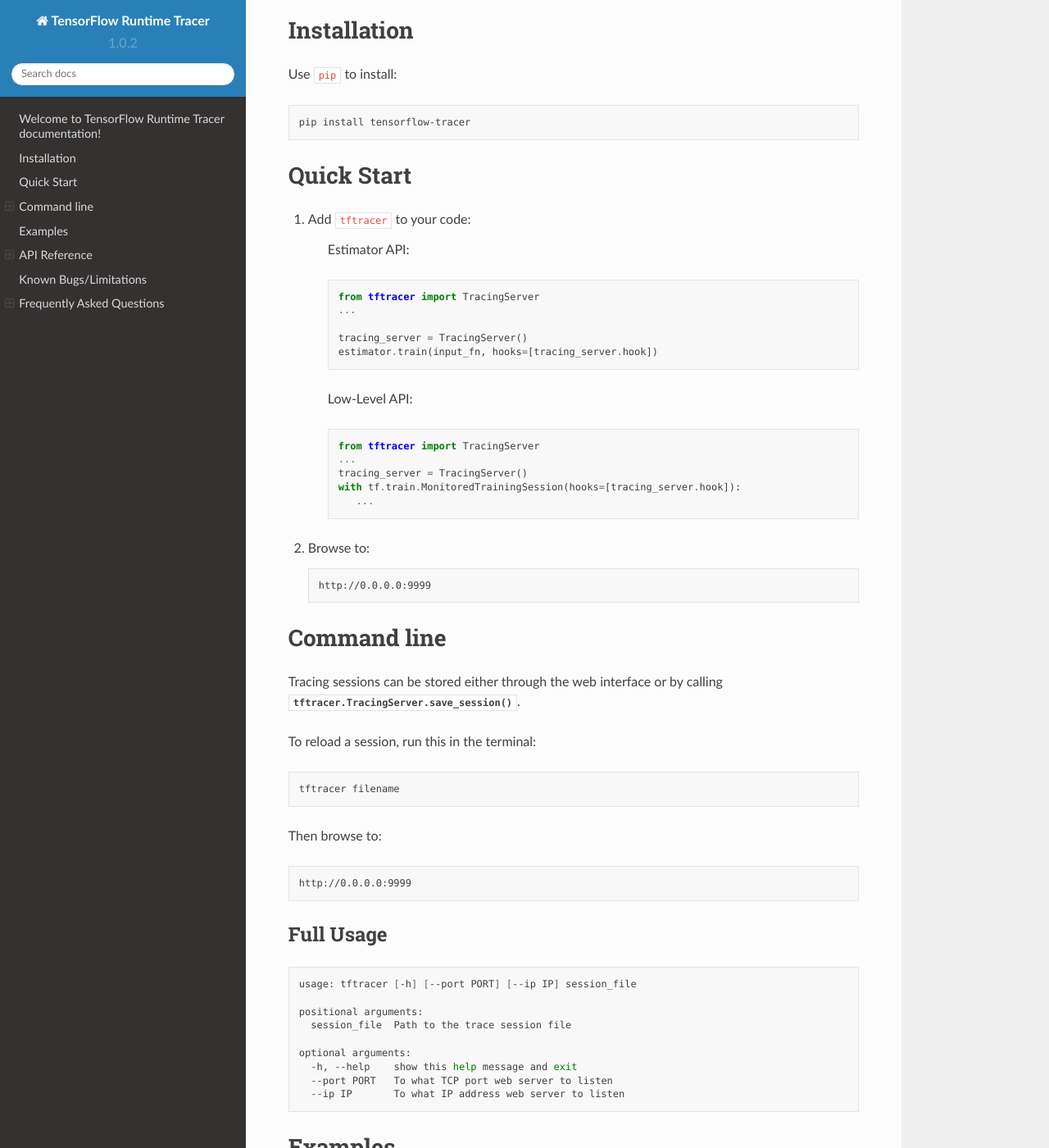
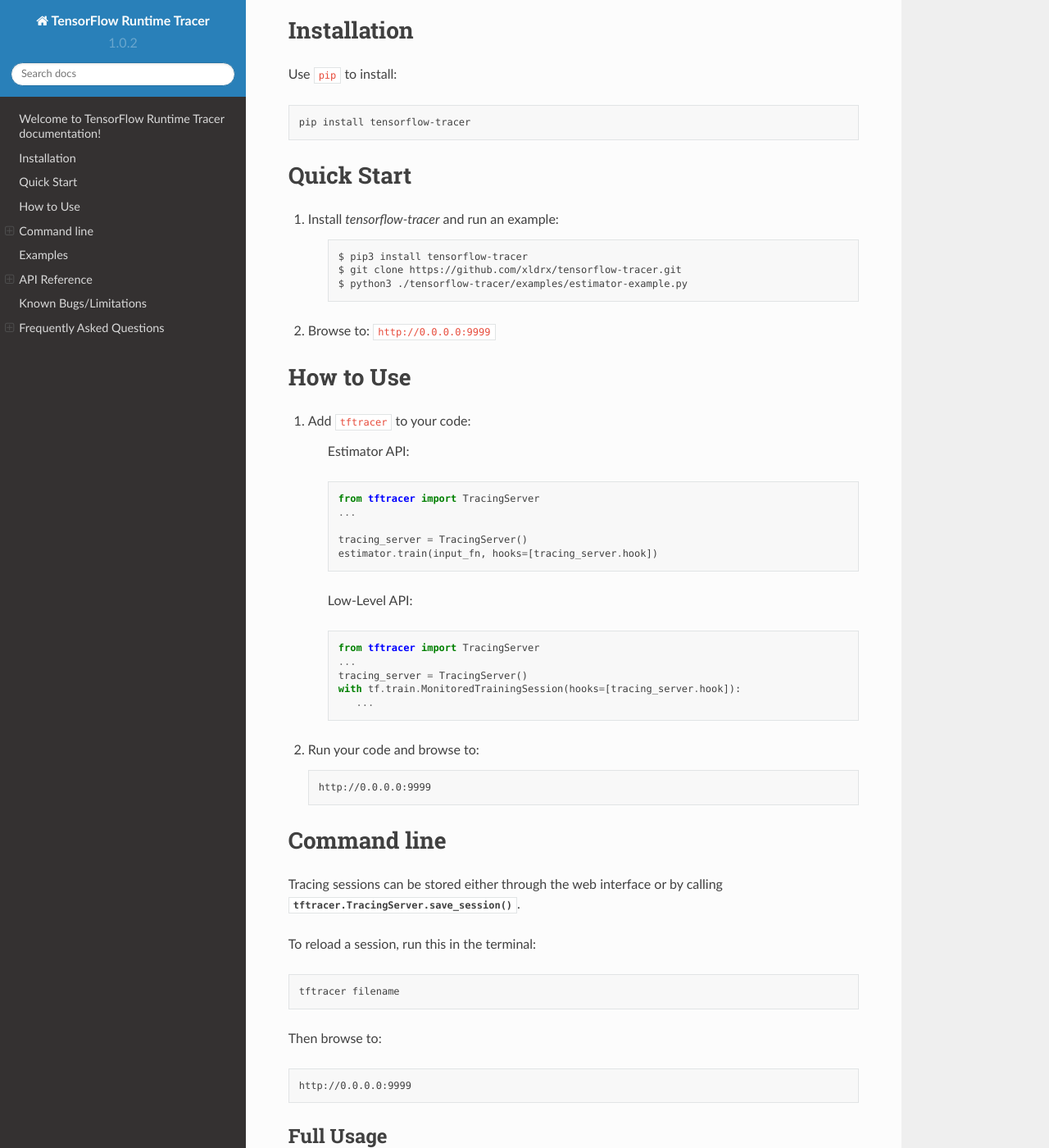
Before and after one commit to xldrx/tensorflow-tracer, a Sphinx documentation site: the page built from docs/index.rst, in a window 1280 px wide and 1400 px high, scrolled down 468 px. Shown: the whole window at 82% size. Built offline with Sphinx 7.4.7 and the Read the Docs theme 2.0.0, drawn with Linux system fonts in a browser that asks for light colours.

Commit message:
Update the quick start documentation

```diff
--- a/docs/index.rst
+++ b/docs/index.rst
@@ -25,6 +25,20 @@
 Quick Start
 ===========
 
+#.
+   Install `tensorflow-tracer` and run an example:
+
+      .. code-block:: bash
+
+          $ pip3 install tensorflow-tracer
+          $ git clone https://github.com/xldrx/tensorflow-tracer.git
+          $ python3 ./tensorflow-tracer/examples/estimator-example.py
+
+#.
+   Browse to: ``http://0.0.0.0:9999``
+
+How to Use
+==========
 
 #.
    Add ``tftracer`` to your code:
@@ -50,7 +64,7 @@
              ...
 
 #.
-   Browse to:
+   Run your code and browse to:
 
    .. code-block:: html
 
```
Also changed, not shown: README.md (+10 -1 lines).
